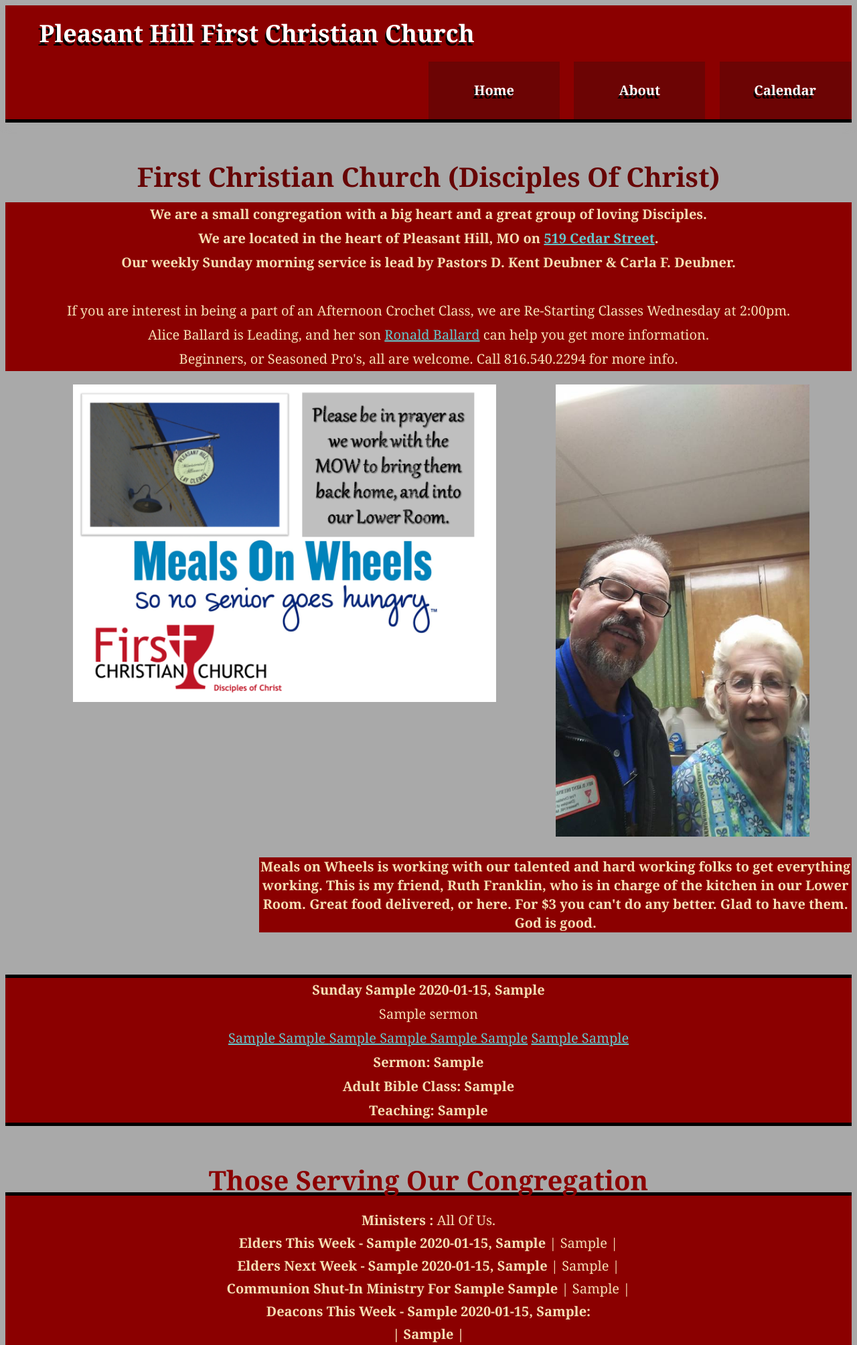
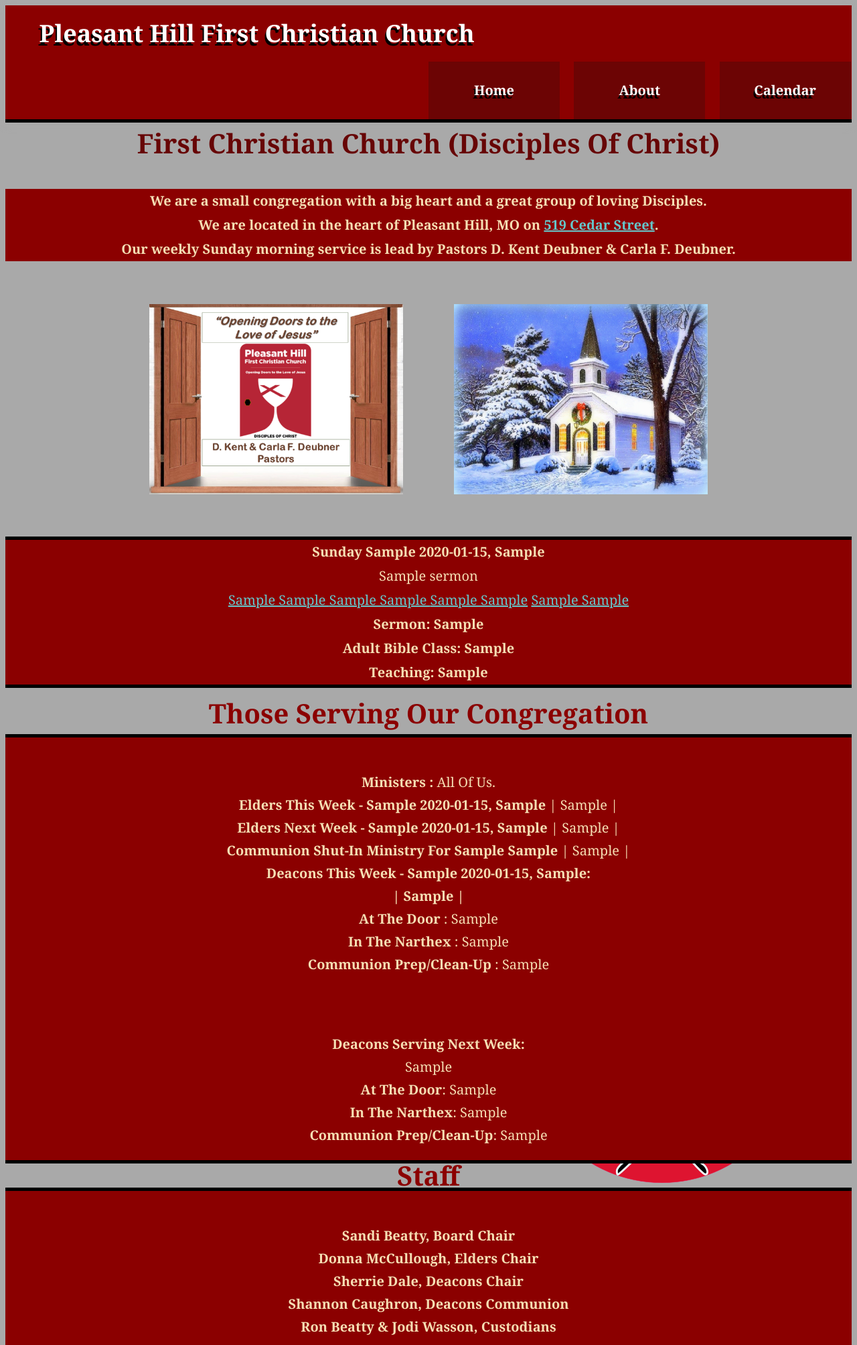
Before and after one commit to withinmyself/phfcc-index, a Flask app: page / in a window 1280 px wide. Shown: the top 2008 px of the page at 67% size. Run offline with Flask 2, Linux system fonts and the light colour scheme; tables that the repository leaves empty hold one stand-in row (values such as "Sample post"); some libraries are stand-ins or nearby versions.

Commit message:
Change pictures and remove old text

```diff
--- a/static/main.css
+++ b/static/main.css
@@ -98,7 +98,10 @@ nav a:hover {
 				color: black;
 				font-weight:bolder; }
 
+.maintext p {
 
+    margin-bottom:5%;
+}
 
 
 
@@ -109,8 +112,6 @@ nav a:hover {
 					text-align: center;
 					float:none;
 					margin: auto;
-
-					margin-top: 5%;
 					color: darkred;
 
 }
@@ -120,13 +121,14 @@ nav a:hover {
 					float:none;
 					margin: auto;
 
-					margin-top: 5%;
+					margin-top: 1%;
 					color: #670505;
 					font-weight: bold; }
 .main article p {	color: wheat;
 					text-align: center;
 					font-size: 1em;
 					background-color: darkred;
+                    margin-top: 4%;
 					clear:both;}
 
 
@@ -140,7 +142,6 @@ nav a:hover {
 .left_txt {float:none;
 	color: wheat;
 	text-align: center;
-	margin-bottom: 5%;
 	background-color: darkred;
 		border-top: 5px solid black;
 	border-bottom: 5px solid black;
@@ -163,7 +164,7 @@ nav a:hover {
 	font: 20px/34px Georgia, Georgia, Georgia;
 	border-top: 5px solid black;
 	border-bottom: 5px solid black;
-	margin-bottom: 5%;
+    margin-top:1%;
 }
 
 .staff {
@@ -176,7 +177,6 @@ nav a:hover {
 	font: 20px/34px Georgia, Georgia, Georgia;
 	border-top: 5px solid black;
 	border-bottom: 5px solid black;
-	margin-bottom: 5%;
 }
 
 .head h1 {text-align: center;
@@ -185,12 +185,13 @@ nav a:hover {
 
 .pastors_pics img {
 					margin:auto;
-					margin-left: 1%;
+					margin-right: 67%;
+                    margin-top: 1%;
 					margin-bottom: 1%;
-					width: 50%;
-					float: left;
-					clear: both;
-					position: relative;	}
+					width: 13%;
+					float: right;
+
+	}
 
 
 
@@ -201,55 +202,41 @@ nav a:hover {
 						text-align: left;
 						float: left;
 						color: wheat; }
-.directory_img {
+.manger img {
 				width: 30%;
-				float:none;
-				margin: auto;}
-	.directory_img img {width: 100%;}
+				float:left;
+				margin-left: 10%;
+                margin-top: 7%;}
 
 
-.honey_bear {width: 20%;
-				float: none;
-				margin: auto;
+
+.nightchurch img {width: 30%;
+				float: right;
+				margin-right: 15%;
+                margin-top: 3%;
+
 	}
-.meals img {width: 100%;}
+.doorstolove img {width: 30%;
+            float: left;
+            margin-left: 17%;
+            margin-bottom: 5%;}
 
-.meals {width: 50%;
-				float: left;
-				margin-left: 8%;
-	}
-.dad_meals img {width: 100%;}
 
-.dad_meals {width: 30%;
-				float: right;
-				margin-right: 5%;
-	}
+.snowchurch img {width: 30%;
+                float: right;
+                margin-right: 17%;
+                margin-bottom: 5%;}
+
 .meals_txt p {max-width: 70%;
 			float: right;
-			margin-bottom: 5%;
 			text-align: right;
 			font-weight:bolder;
 
 			font: 20px/28px Georgia, Georgia, Georgia;}
 
 
-.honey_bear img {width: 100%;}
 
 
-.honey_txt p {max-width: 800%;
-			float: left;
-			margin:auto;
-			text-align: center;
-			font-weight:bolder;
-
-			font: 20px/28px Georgia, Georgia, Georgia;}
-.honey_txt h1 {
-	max-width: 50%;
-	float: left;
-	margin:auto;
-	text-align: center;
-	font: 30px/40px Georgia, Georgia, Georgia;
-	background-color: darkgoldenrod;}
 
 
 
@@ -265,13 +252,7 @@ nav a:hover {
 
 
 
-	.pastors_pics img {
-					margin-top: 1%;
-					margin-right: 1%;
-					width: 22%;
-					float: right;
-					clear: right;
-					position: relative; }
+
 
 
 
--- a/templates/calendar.html
+++ b/templates/calendar.html
@@ -1,6 +1,6 @@
 {% extends "master.html" %}
 {% block content %}
 			<div class="calendar">
-				<iframe src="https://calendar.google.com/calendar/b/1/embed?showTitle=0&amp;showNav=0&amp;showPrint=0&amp;showTabs=0&amp;showCalendars=0&amp;showTz=0&amp;mode=AGENDA&amp;height=600&amp;wkst=1&amp;bgcolor=%23999999&amp;src=fccoffice.pastors%40phfcc.org&amp;color=%231B887A&amp;src=en.christian%23holiday%40group.v.calendar.google.com&amp;color=%23125A12&amp;src=en.usa%23holiday%40group.v.calendar.google.com&amp;color=%2329527A&amp;src=nfl_12_Kansas%2BCity%2BChiefs%23sports%40group.v.calendar.google.com&amp;color=%23AB8B00&amp;src=mlb_7_Kansas%2BCity%2BRoyals%23sports%40group.v.calendar.google.com&amp;color=%23711616&amp;ctz=America%2FChicago" style="border:solid 1px #777" width="400" height="600" frameborder="0" scrolling="no"></iframe>
+				<iframe src="https://calendar.google.com/calendar/b/1/embed?showTitle=0&amp;showNav=0&amp;showPrint=0&amp;showTabs=0&amp;showCalendars=0&amp;showTz=0&amp;mode=AGENDA&amp;height=600&amp;wkst=1&amp;bgcolor=%23999999&amp;src=fccoffice.pastors%40phfcc.org&amp;color=%231B887A&amp;src=en.christian%23holiday%40group.v.calendar.google.com&amp;color=%23125A12&amp;src=en.usa%23holiday%40group.v.calendar.google.com&amp;color=%2329527A&amp;src=nfl_12_Kansas%2BCity%2BChiefs%23sports%40group.v.calendar.google.com&amp;color=%23AB8B00&amp;src=mlb_7_Kansas%2BCity%2BRoyals%23sports%40group.v.calendar.google.com&amp;color=%23711616&amp;ctz=America%2FChicago" style="border:solid 1px #777" width="400" height="600" margin-top: "5%" frameborder="0" scrolling="no"></iframe>
 			</div> <!-- #main -->
 {% endblock %}
--- a/templates/phfcc.html
+++ b/templates/phfcc.html
@@ -6,22 +6,15 @@
 		<article>
 			<header><h3>First Christian Church (Disciples Of Christ)</h3>
 						</header>
+            <div class="maintext">
 				 <p><strong>We are a small congregation with a big heart and a great group of loving Disciples.<br>
 							We are located in the heart of Pleasant Hill, MO on <a href="https://goo.gl/maps/ALTJmpggmrr" target="_blank">519 Cedar Street</a>.<br>
 							Our weekly Sunday morning service is lead by Pastors D. Kent Deubner &amp;  Carla F. Deubner.
-							</strong><br><br>
-							If you are interest in being a part of an Afternoon Crochet Class, we are Re-Starting Classes Wednesday at 2:00pm.<br>
-							Alice Ballard is Leading, and her son <a href="https://www.facebook.com/ronald.ballard.3572?fref=gs&dti=123712571019123&hc_location=group" target="_blank">Ronald Ballard</a> can help you get more information. <br>
-							Beginners, or Seasoned Pro's, all are welcome. Call 816.540.2294 for more info.
-							<br>
-							</p>
+							</strong>
+                </p>	</div>
+<div class="doorstolove"><img src="{{ url_for('static', filename='img/xmas/openingtochrist.png') }}"></div>
+<div class="snowchurch"><img src="{{ url_for('static', filename='img/xmas/snowchurch.jpg') }}"></div>
 
-<div class="meals"><img src="{{ url_for('static', filename='img/meals.png') }}"></div>
-<div class="dad_meals"><img src="{{ url_for('static', filename='img/dad_meals.png') }}"></div>
-<div class="meals_txt">
-	 <p><strong>Meals on Wheels is working with our talented and hard working folks to get everything working. This is my friend, Ruth Franklin, who is in charge of the kitchen in 		   our Lower Room. Great food delivered, or here. For $3 you can't do any better. Glad to have them. God is good.
-				</strong></p>
-				</div><br><br>
 
 <div class="directory">
 	<section>
@@ -41,11 +34,11 @@
 						</section>
 							</div>
 
-<div class="head">
+
 	<header>
 		<h1>Those Serving Our Congregation</h1>
 	</header>
-</div>
+
 <div class="upcoming">
 					<p>
 					<strong>Ministers :</strong> All Of Us.<br>
@@ -96,16 +89,14 @@
 
 
 
-<div class="directory_img">
-	<img src="{{ url_for('static', filename='img/church_sign.jpg') }}">
+<div class="manger">
+	<img src="{{ url_for('static', filename='img/xmas/manger.jpg') }}">
 			</div>
-<div class="honey_bear">
-	<img src="{{ url_for('static', filename='img/honey_bear.png') }}">
+
+
+           <div class="nightchurch">
+	<img src="{{ url_for('static', filename='img/xmas/nightchurch.jpg') }}">
 			</div>
-<div class="honey_txt">
-	<p><strong>Virginia Meeks' daughter and husband, Pastor Steve &amp; Terri House are selling some very good Honey from their own hives. They use the proceeds to support the Food Pantry and other needs in the Holden, MO Area.</strong></p>
-		<h1>Steve &amp; Terry <br> Holden, MO<br>
-			Pure Honey <br>
-			636-284-5353</h1></div>
+
 
 {% endblock %}
```
Also changed, not shown: static/img/xmas/manger.jpg (added), static/img/xmas/nightchurch.jpg (added), static/img/xmas/openingtochrist.png (added), static/img/xmas/snowchurch.jpg (added).
